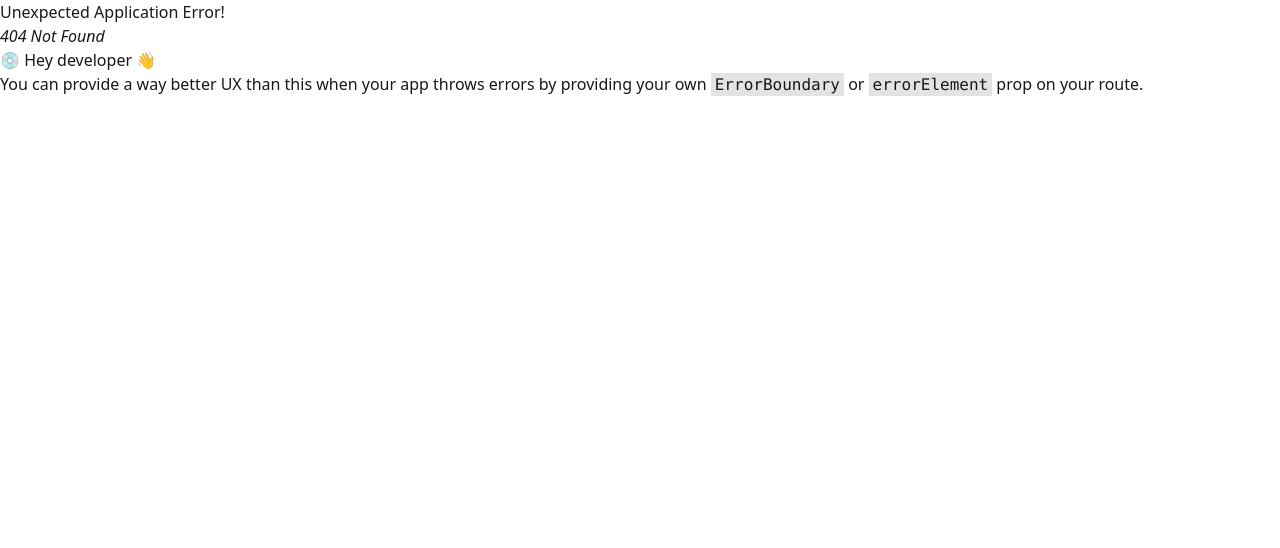
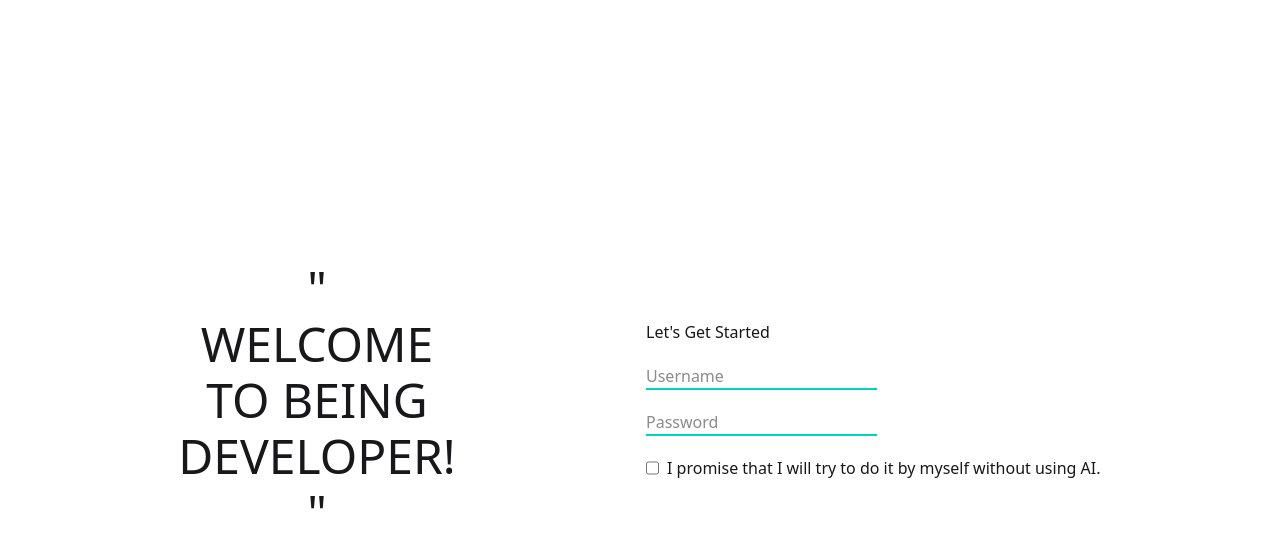
Before and after one commit to KonJengz/quiz_codecamp_web, a React (Vite) app: page /login in a window 1280 px wide. Before the commit this address had no page. Shown: the top 548 px of the page. Built offline with nearby package versions, Linux system fonts and the light colour scheme.

Commit message:
create Page

```diff
--- /dev/null
+++ b/src/components/NavBar.jsx
@@ -0,0 +1,9 @@
+import React from 'react'
+
+function NavBar() {
+  return (
+    <div>NavBar</div>
+  )
+}
+
+export default NavBar
--- /dev/null
+++ b/src/components/quizComponents/CodeSideBar.jsx
@@ -0,0 +1,9 @@
+import React from 'react'
+
+function CodeSideBar() {
+  return (
+    <div>CodeSideBar</div>
+  )
+}
+
+export default CodeSideBar
--- /dev/null
+++ b/src/components/quizComponents/Container.jsx
@@ -0,0 +1,9 @@
+import React from 'react'
+
+function Container() {
+  return (
+    <div>Container</div>
+  )
+}
+
+export default Container
--- /dev/null
+++ b/src/components/quizComponents/SideBarMenu.jsx
@@ -0,0 +1,9 @@
+import React from 'react'
+
+function SideBarMenu() {
+  return (
+    <div>SideBarMenu</div>
+  )
+}
+
+export default SideBarMenu
--- /dev/null
+++ b/src/pages/LoginPage.jsx
@@ -0,0 +1,34 @@
+import React from 'react'
+
+function LoginPage() {
+    return (
+        <div className='flex justify-center items-center min-h-screen w-full h-full gap-3'>
+            <div className='text-5xl flex flex-col justify-center text-center flex-1/2 gap-2'>
+                <h1>"</h1>
+                <h1>WELCOME</h1>
+                <h1>TO BEING</h1>
+                <h1>DEVELOPER!</h1>
+                <h1>"</h1>
+            </div>
+            <div className=' flex flex-col justify-between  gap-5 flex-1/2'>
+                <div>
+                    <h1>Let's Get Started</h1>
+                </div>
+                <div>
+
+                    <input type="text" placeholder='Username' className='border-b-2 border-y-teal-400'/>
+                </div>
+                <div>
+
+                    <input type="password" placeholder='Password' className='border-b-2 border-y-teal-400' />
+                </div>
+                <div className='flex gap-2'>
+                    <input type="checkbox"  />
+                    <h1>I promise that I will try to do it by myself without using AI.</h1>
+                </div>
+            </div>
+        </div>
+    )
+}
+
+export default LoginPage
--- /dev/null
+++ b/src/pages/QuizCategoryPage.jsx
@@ -0,0 +1,9 @@
+import React from 'react'
+
+function QuizCategoryPage() {
+  return (
+    <div>QuizCategoryPage</div>
+  )
+}
+
+export default QuizCategoryPage
--- /dev/null
+++ b/src/pages/QuizPage.jsx
@@ -0,0 +1,17 @@
+import React from 'react'
+import CodeSideBar from '../components/quizComponents/CodeSideBar'
+import Container from '../components/quizComponents/Container'
+import SideBarMenu from '../components/quizComponents/SideBarMenu'
+
+function QuizPage() {
+  return (
+    <div>
+    <SideBarMenu/>
+    <Container/>
+    <CodeSideBar/>
+
+    </div>
+  )
+}
+
+export default QuizPage
--- a/src/routes/AppRouter.jsx
+++ b/src/routes/AppRouter.jsx
@@ -1,6 +1,13 @@
-import { createBrowserRouter, RouterProvider } from "react-router";
+import { createBrowserRouter, Navigate, RouterProvider } from "react-router";
 import App from "../App";
-
+import NavBar from "../components/NavBar";
+import LoginPage from "../pages/LoginPage";
+import QuizPage from "../pages/QuizPage";
+import QuizCategoryPage from "../pages/QuizCategoryPage";
+// const guestRouter = createBrowserRouter([
+//   { path: "/login", element: <LoginPage /> },
+//   { path: "*", element: <Navigate to="/" /> },
+// ])
 const router = createBrowserRouter([
   {
     path: "/",
@@ -8,17 +15,19 @@ const router = createBrowserRouter([
     children: [
       {
         index: true,
-        element: (
-          <>
-            <div className="bg-red-500">Hello quiz code camp</div>
-            <button className="btn btn-primary">YES</button>
-          </>
-        ),
+        element:
+          <NavBar />
       },
+      { path: "/login", element: <LoginPage /> },
+      { path: "/quizCategory", element: <QuizCategoryPage/>},
+      { path: "/quiz/:categoryId/:quizId", element: <QuizPage/>},
+      { path: "*", element: <Navigate to="/" /> },
     ],
   },
 ]);
 
 export default function AppRouter() {
+  // const finalRouter = !token ? guestRouter : router;
   return <RouterProvider router={router} />;
+  // return <RouterProvider router={finalRouter} />;
 }
```
